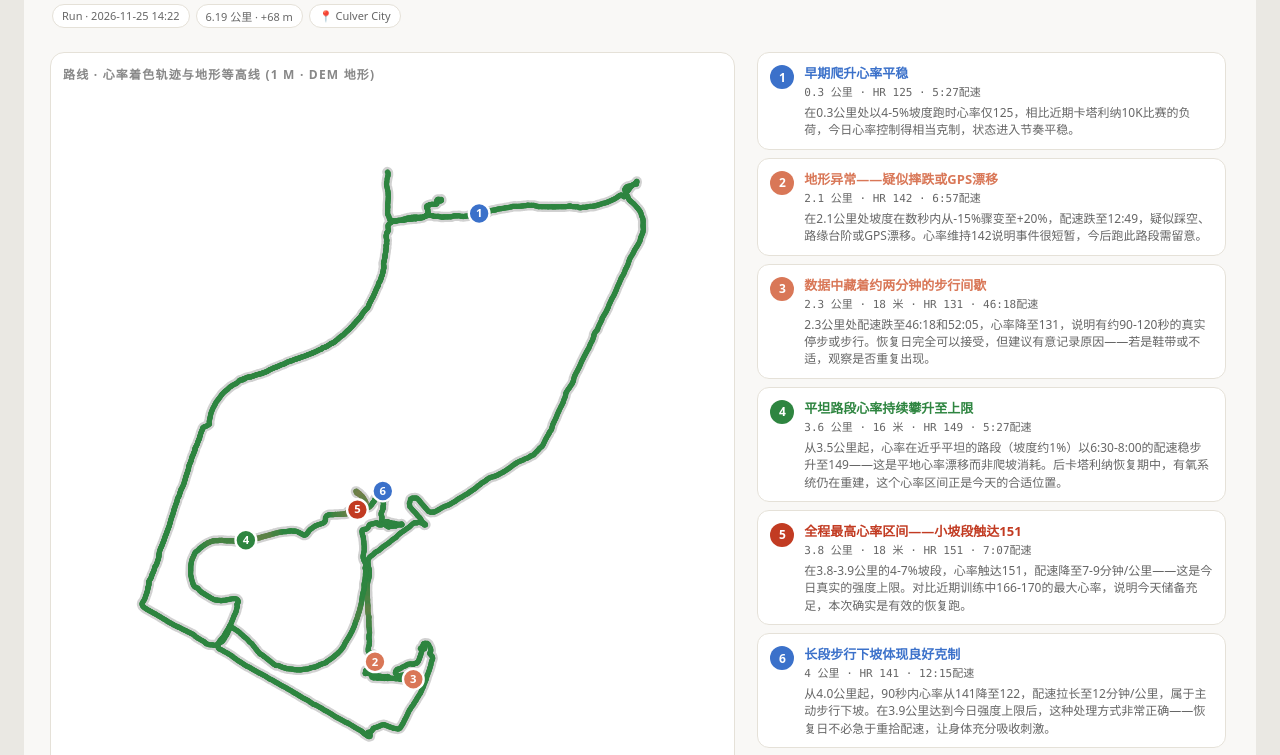
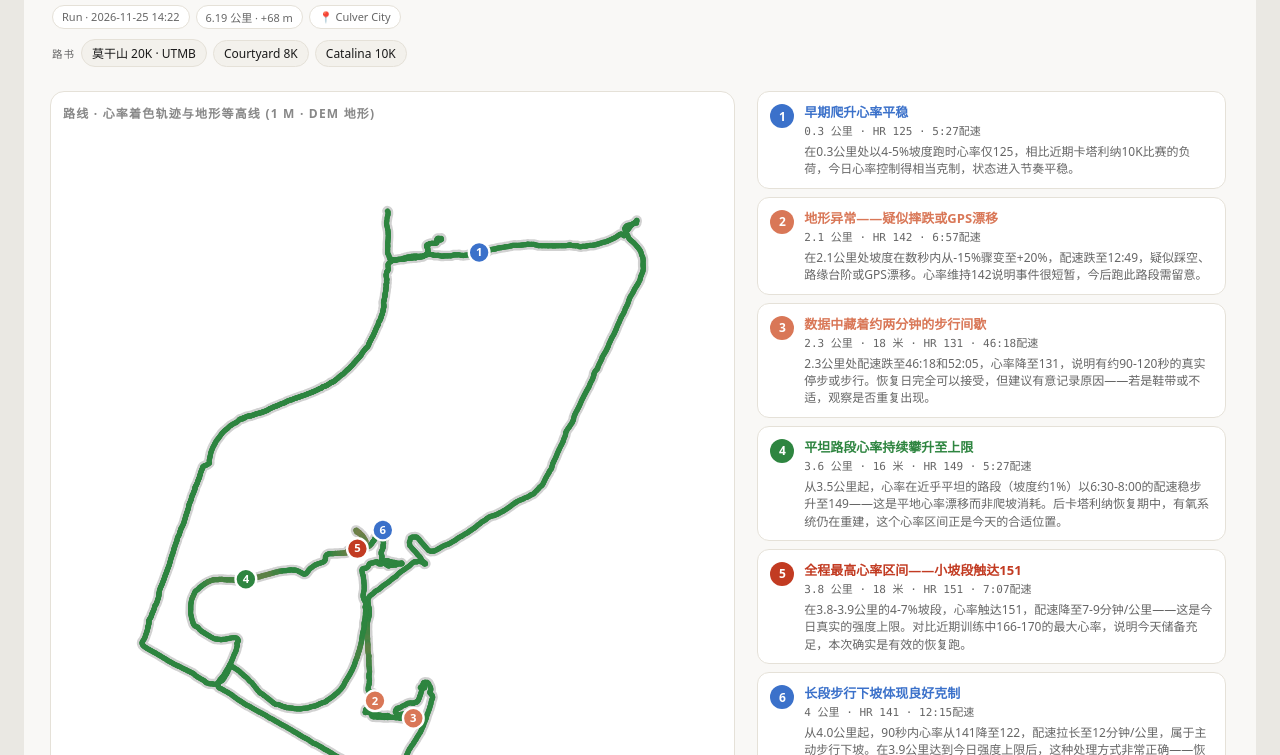
Before and after one commit to sharkroman/runwithclaude, a plain HTML site: page index.html in a window 1280 px wide. Shown: the part 242-997 px from the top of the page. Drawn offline with Linux system fonts and the light colour scheme; no server answers.

Commit message:
Dashboard: roadbook links under the run selector; add Mogan 20K to RACES
Co-Authored-By: Claude Opus 5.5 <noreply@anthropic.com>

```diff
--- a/index.html
+++ b/index.html
@@ -150,6 +150,7 @@
       <h1><span class="quote">“</span><span id="title"></span><span class="quote">”</span></h1>
       <select id="run-selector" style="margin-top: 10px; width: 100%; padding: 8px; border-radius: 8px; border: 1px solid var(--line); background: var(--panel2); color: var(--txt); font-family: inherit; font-size: 13px; cursor: pointer;"></select>
       <div class="chips" id="chips"></div>
+      <nav id="roadbooks" aria-label="Roadbooks" style="display:flex;flex-wrap:wrap;gap:6px;align-items:center;margin-top:10px;font-size:12px"></nav>
     </header>
 
     <div class="col col-main">
@@ -231,6 +232,7 @@ const I18N = {
     select_run: "-- Select a previous run --",
     race_next: "Next race", race_done: "Race roadbook", race_days: "days", race_today: "Race day",
     race_open: "Course, pacing & photo stops →",
+    roadbooks: "Roadbooks",
     key_note: "Kept only in this browser tab; cleared when you close it."
   },
   zh: {
@@ -255,12 +257,16 @@ const I18N = {
     select_run: "-- 选择历史记录 --",
     race_next: "下一场比赛", race_done: "赛事路书", race_days: "天", race_today: "比赛日",
     race_open: "路线、配速与摄影点 →",
+    roadbooks: "路书",
     key_note: "只保存在当前标签页，关闭后即清除。"
   }
 };
 
 // Race roadbooks under races/<slug>/. The card shows from now until a week after race day.
 const RACES = [
+  { slug: "mogan-20k-2027", date: "2027-04-10", // date TBC: 2026 edition was Apr 10–12
+    name: { en: "Mogan 20K · UTMB", zh: "莫干山 20K · UTMB" },
+    place: { en: "Deqing, Zhejiang · spring 2027 (date TBC)", zh: "浙江德清 · 2027 春季（日期待定）" } },
   { slug: "goleta-courtyard-8k", date: "2026-11-21",
     name: { en: "Courtyard 8K", zh: "Courtyard 8K" },
     place: { en: "Goleta, Santa Barbara · Nov 21", zh: "圣巴巴拉 Goleta · 11月21日" } },
@@ -268,6 +274,13 @@ const RACES = [
     name: { en: "Catalina 10K", zh: "Catalina 10K" },
     place: { en: "Avalon, Catalina Island · Nov 14", zh: "加州 Catalina 岛 Avalon · 11月14日" } }
 ];
+function renderRoadbooks() {
+  const nav = document.getElementById("roadbooks"); if (!nav) return;
+  const link = "padding:4px 10px;border:1px solid var(--line);border-radius:999px;color:var(--txt);text-decoration:none;background:var(--panel2)";
+  nav.innerHTML = `<span style="color:var(--dim);letter-spacing:1px;text-transform:uppercase;font-size:10.5px">${t("roadbooks")}</span>` +
+    [...RACES].sort((a, b) => b.date.localeCompare(a.date))
+      .map(r => `<a href="races/${r.slug}/" style="${link}">${r.name[LANG]}</a>`).join("");
+}
 function renderRaceCard() {
   const card = document.getElementById("race-card");
   const today = new Date(); today.setHours(0,0,0,0);
@@ -296,7 +309,7 @@ function setLang(l) {
   document.getElementById("btn-zh").className = "lang-btn" + (l==="zh"?" active":"");
   document.querySelectorAll("[data-i18n]").forEach(el => { el.innerHTML = t(el.getAttribute("data-i18n")); });
   document.querySelectorAll("[data-placeholder-i18n]").forEach(el => { el.placeholder = t(el.getAttribute("data-placeholder-i18n")); });
-  renderRaceCard();
+  renderRaceCard(); renderRoadbooks();
 
   if (window.runsIndex) populateRunSelector(window.runsIndex);
   if(D) { renderMeta(); renderAnnotations(); renderZones(); }
```
